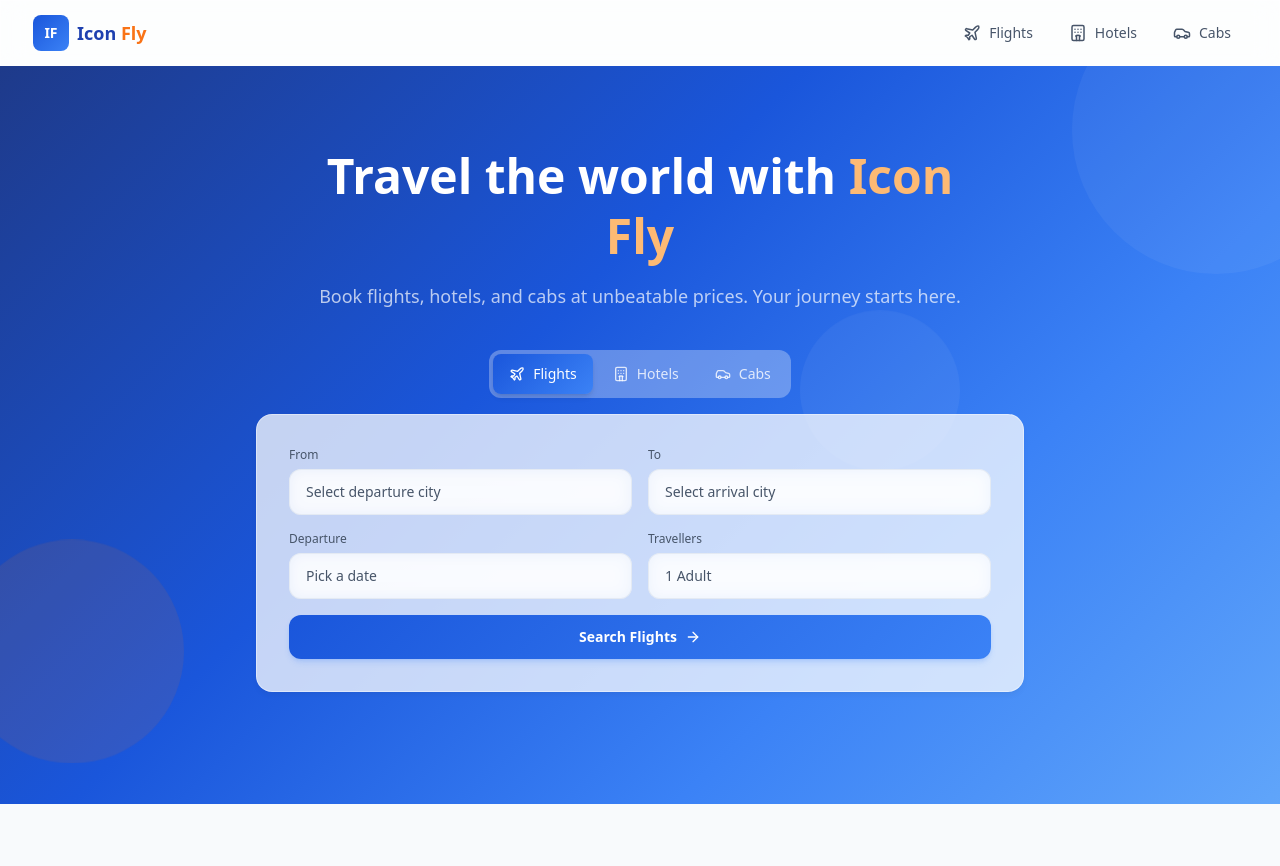
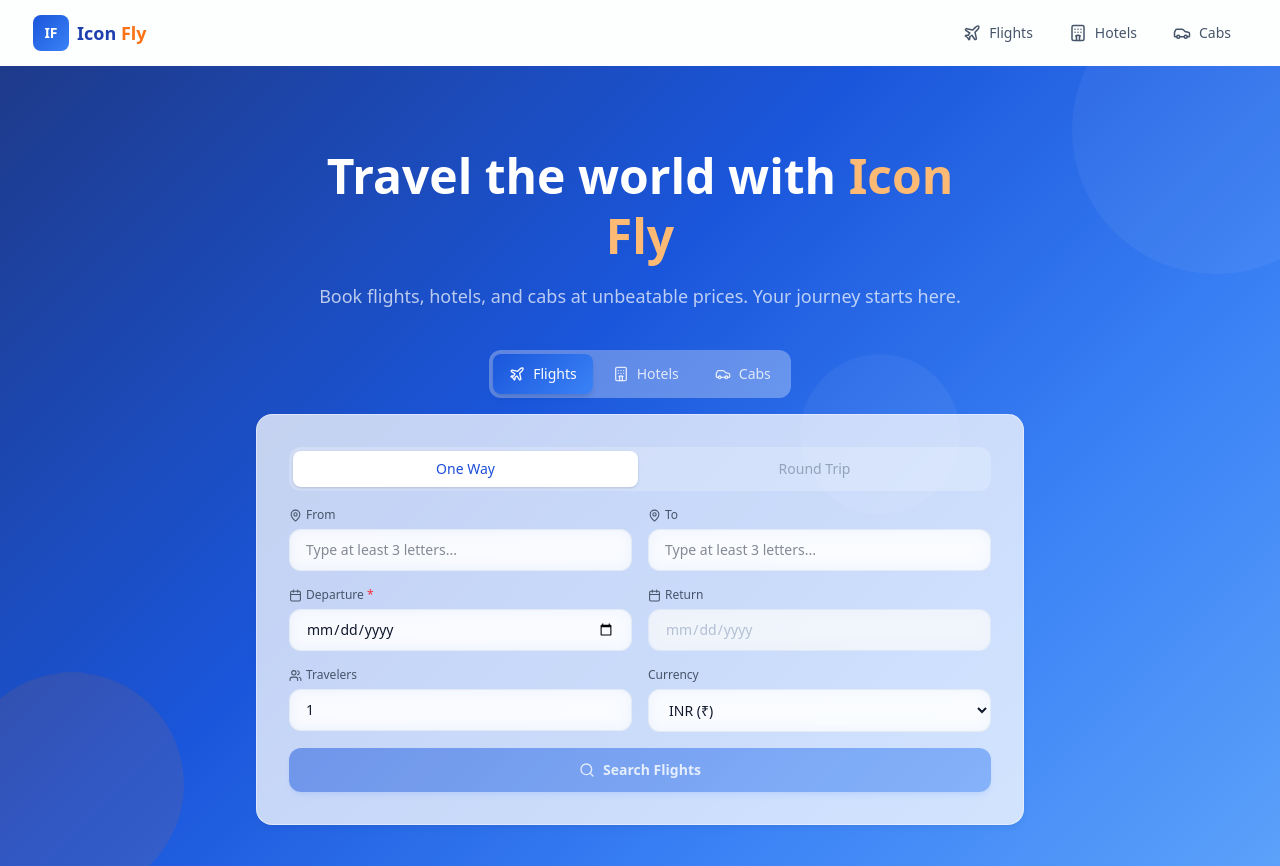
Before and after one commit to hemant0510/icon-travel-fe, a Next.js app: page / in a window 1280 px wide. Shown: the top 866 px of the page. Built offline with nearby package versions, Linux system fonts and the light colour scheme.

Commit message:
home page working for flights

```diff
--- a/src/app/flights/page.tsx
+++ b/src/app/flights/page.tsx
@@ -1,25 +1,33 @@
 import FlightFilters from "@/components/FlightFilters";
 import FlightSearchForm from "@/components/FlightSearchForm";
 import type { FlightSearchState } from "@/app/actions/flightActions";
-import type { FlightSearchParams } from "@/types/flight";
+import type { FlightSearchParams, TripType } from "@/types/flight";
 import { Plane } from "lucide-react";
 
-const defaultSearchParams = (): FlightSearchParams => {
-  const today = new Date();
-  const departure = new Date(today);
-  departure.setDate(today.getDate() + 7);
-
-  return {
-    origin: "DEL",
-    destination: "BOM",
-    departureDate: departure.toISOString().slice(0, 10),
-    adults: 1,
-    max: 12,
-  };
+type FlightsPageProps = {
+  searchParams: Promise<Record<string, string | string[] | undefined>>;
 };
 
-export default function FlightsPage() {
-  const searchParams = defaultSearchParams();
+export default async function FlightsPage({ searchParams }: FlightsPageProps) {
+  const query = await searchParams;
+
+  const today = new Date();
+  const defaultDeparture = new Date(today);
+  defaultDeparture.setDate(today.getDate() + 7);
+
+  const initialParams: FlightSearchParams = {
+    origin: typeof query.origin === "string" ? query.origin.toUpperCase() : "",
+    destination: typeof query.destination === "string" ? query.destination.toUpperCase() : "",
+    departureDate: typeof query.departureDate === "string" ? query.departureDate : defaultDeparture.toISOString().slice(0, 10),
+    returnDate: typeof query.returnDate === "string" ? query.returnDate : undefined,
+    adults: typeof query.adults === "string" ? Math.max(1, Number(query.adults) || 1) : 1,
+    max: 25,
+    tripType: (query.tripType === "round-trip" ? "round-trip" : "one-way") as TripType,
+    currencyCode: typeof query.currencyCode === "string" ? query.currencyCode : "INR",
+  };
+
+  // Auto-search if origin and destination are provided from home page
+  const hasSearchParams = initialParams.origin.length === 3 && initialParams.destination.length === 3;
   const initialState: FlightSearchState = { status: "idle", flights: [] };
 
   return (
@@ -53,7 +61,8 @@ export default function FlightsPage() {
           </aside>
           <FlightSearchForm
             initialState={initialState}
-            initialParams={searchParams}
+            initialParams={initialParams}
+            autoSearch={hasSearchParams}
           />
         </div>
       </div>
--- a/src/components/FlightSearchForm.tsx
+++ b/src/components/FlightSearchForm.tsx
@@ -11,6 +11,7 @@ import { Search, Calendar, Users, ListOrdered, Coins } from "lucide-react";
 type FlightSearchFormProps = {
   initialState: FlightSearchState;
   initialParams: FlightSearchParams;
+  autoSearch?: boolean;
 };
 
 const CURRENCIES = [
@@ -19,10 +20,11 @@ const CURRENCIES = [
   { code: "GBP", label: "GBP (\u00A3)" },
 ] as const;
 
-export default function FlightSearchForm({ initialState, initialParams }: FlightSearchFormProps) {
+export default function FlightSearchForm({ initialState, initialParams, autoSearch }: FlightSearchFormProps) {
   const [state, formAction, isPending] = useActionState(searchFlightsAction, initialState);
   const { addSearch, setFilters } = useFlightStore();
   const formRef = useRef<HTMLFormElement | null>(null);
+  const autoSearchedRef = useRef(false);
   const [origin, setOrigin] = useState(initialParams.origin);
   const [destination, setDestination] = useState(initialParams.destination);
   const [tripType, setTripType] = useState<TripType>(initialParams.tripType ?? "one-way");
@@ -31,6 +33,14 @@ export default function FlightSearchForm({ initialState, initialParams }: Flight
   const canSubmit = useMemo(() => {
     return origin.trim().length === 3 && destination.trim().length === 3 && origin !== destination;
   }, [origin, destination]);
+
+  // Auto-submit when navigated from home page with search params
+  useEffect(() => {
+    if (autoSearch && !autoSearchedRef.current && formRef.current && canSubmit) {
+      autoSearchedRef.current = true;
+      formRef.current.requestSubmit();
+    }
+  }, [autoSearch, canSubmit]);
 
   useEffect(() => {
     if (state.status === "success") {
--- a/src/components/home/SearchTabs.tsx
+++ b/src/components/home/SearchTabs.tsx
@@ -1,16 +1,24 @@
 "use client";
 
-import { useState } from "react";
+import { useMemo, useState } from "react";
 import { useRouter } from "next/navigation";
-import { Plane, Hotel, Car, ArrowRight } from "lucide-react";
+import { Plane, Hotel, Car, ArrowRight, Calendar, Users, Search } from "lucide-react";
 import TabSwitcher from "@/components/ui/TabSwitcher";
 import GradientButton from "@/components/ui/GradientButton";
+import AirportInput from "@/components/AirportInput";
+import type { TripType } from "@/types/flight";
 
 const tabs = [
   { key: "flights", label: "Flights", icon: <Plane size={16} /> },
   { key: "hotels", label: "Hotels", icon: <Hotel size={16} /> },
   { key: "cabs", label: "Cabs", icon: <Car size={16} /> },
 ];
+
+const CURRENCIES = [
+  { code: "INR", label: "INR (\u20B9)" },
+  { code: "EUR", label: "EUR (\u20AC)" },
+  { code: "GBP", label: "GBP (\u00A3)" },
+] as const;
 
 export default function SearchTabs() {
   const [activeTab, setActiveTab] = useState("flights");
@@ -29,7 +37,7 @@ export default function SearchTabs() {
 
       {/* Search card */}
       <div className="glass-card p-6 sm:p-8">
-        {activeTab === "flights" && <FlightQuickSearch onSearch={handleSearch} />}
+        {activeTab === "flights" && <FlightQuickSearch />}
         {activeTab === "hotels" && <HotelQuickSearch onSearch={handleSearch} />}
         {activeTab === "cabs" && <CabQuickSearch onSearch={handleSearch} />}
       </div>
@@ -37,40 +45,153 @@ export default function SearchTabs() {
   );
 }
 
-function FlightQuickSearch({ onSearch }: { onSearch: () => void }) {
+function FlightQuickSearch() {
+  const router = useRouter();
+  const [origin, setOrigin] = useState("");
+  const [destination, setDestination] = useState("");
+  const [tripType, setTripType] = useState<TripType>("one-way");
+  const [departureDate, setDepartureDate] = useState("");
+  const [returnDate, setReturnDate] = useState("");
+  const [adults, setAdults] = useState(1);
+  const [currencyCode, setCurrencyCode] = useState("INR");
+
+  const canSubmit = useMemo(() => {
+    if (origin.length !== 3 || destination.length !== 3 || origin === destination) return false;
+    if (!departureDate) return false;
+    if (tripType === "round-trip" && !returnDate) return false;
+    return true;
+  }, [origin, destination, departureDate, returnDate, tripType]);
+
+  const handleSearch = () => {
+    if (!canSubmit) return;
+    const params = new URLSearchParams({
+      origin,
+      destination,
+      departureDate,
+      adults: String(adults),
+      tripType,
+      currencyCode,
+    });
+    if (tripType === "round-trip" && returnDate) {
+      params.set("returnDate", returnDate);
+    }
+    router.push(`/flights?${params.toString()}`);
+  };
+
   return (
     <div className="flex flex-col gap-4">
+      {/* Trip Type Toggle */}
+      <div className="flex items-center gap-1 rounded-xl bg-white/20 p-1">
+        <button
+          type="button"
+          onClick={() => setTripType("one-way")}
+          className={`flex-1 rounded-lg px-4 py-2 text-sm font-medium transition-all ${
+            tripType === "one-way"
+              ? "bg-white text-primary-700 shadow-sm"
+              : "text-text-muted hover:text-text-secondary"
+          }`}
+        >
+          One Way
+        </button>
+        <button
+          type="button"
+          onClick={() => setTripType("round-trip")}
+          className={`flex-1 rounded-lg px-4 py-2 text-sm font-medium transition-all ${
+            tripType === "round-trip"
+              ? "bg-white text-primary-700 shadow-sm"
+              : "text-text-muted hover:text-text-secondary"
+          }`}
+        >
+          Round Trip
+        </button>
+      </div>
+
+      {/* Origin / Destination */}
       <div className="grid gap-4 sm:grid-cols-2">
-        <div>
-          <label className="mb-1.5 block text-xs font-medium text-text-secondary">From</label>
-          <div className="glass-input px-4 py-3 text-sm text-text-secondary">
-            Select departure city
-          </div>
+        <AirportInput label="From" name="home-origin" value={origin} onChange={setOrigin} />
+        <AirportInput label="To" name="home-destination" value={destination} onChange={setDestination} />
+      </div>
+
+      {/* Dates */}
+      <div className="grid gap-4 sm:grid-cols-2">
+        <div className="flex flex-col gap-1.5">
+          <label className="text-xs font-medium text-text-secondary" htmlFor="home-departureDate">
+            <Calendar size={13} className="mr-1 inline-block" />
+            Departure <span className="text-red-500">*</span>
+          </label>
+          <input
+            id="home-departureDate"
+            type="date"
+            className="glass-input px-4 py-2.5 text-sm text-text-primary focus:glass-input-focus"
+            value={departureDate}
+            onChange={(e) => setDepartureDate(e.target.value)}
+            required
+          />
         </div>
-        <div>
-          <label className="mb-1.5 block text-xs font-medium text-text-secondary">To</label>
-          <div className="glass-input px-4 py-3 text-sm text-text-secondary">
-            Select arrival city
-          </div>
+        <div className="flex flex-col gap-1.5">
+          <label className="text-xs font-medium text-text-secondary" htmlFor="home-returnDate">
+            <Calendar size={13} className="mr-1 inline-block" />
+            Return {tripType === "round-trip" && <span className="text-red-500">*</span>}
+          </label>
+          <input
+            id="home-returnDate"
+            type="date"
+            className={`glass-input px-4 py-2.5 text-sm focus:glass-input-focus ${
+              tripType === "one-way"
+                ? "cursor-not-allowed bg-zinc-50 text-text-muted opacity-60"
+                : "text-text-primary"
+            }`}
+            value={returnDate}
+            onChange={(e) => setReturnDate(e.target.value)}
+            disabled={tripType === "one-way"}
+            required={tripType === "round-trip"}
+          />
         </div>
       </div>
+
+      {/* Travelers + Currency */}
       <div className="grid gap-4 sm:grid-cols-2">
-        <div>
-          <label className="mb-1.5 block text-xs font-medium text-text-secondary">Departure</label>
-          <div className="glass-input px-4 py-3 text-sm text-text-secondary">
-            Pick a date
-          </div>
+        <div className="flex flex-col gap-1.5">
+          <label className="text-xs font-medium text-text-secondary" htmlFor="home-adults">
+            <Users size={13} className="mr-1 inline-block" />
+            Travelers
+          </label>
+          <input
+            id="home-adults"
+            type="number"
+            min={1}
+            max={9}
+            className="glass-input px-4 py-2.5 text-sm text-text-primary focus:glass-input-focus"
+            value={adults}
+            onChange={(e) => setAdults(Number(e.target.value) || 1)}
+          />
         </div>
-        <div>
-          <label className="mb-1.5 block text-xs font-medium text-text-secondary">Travellers</label>
-          <div className="glass-input px-4 py-3 text-sm text-text-secondary">
-            1 Adult
-          </div>
+        <div className="flex flex-col gap-1.5">
+          <label className="text-xs font-medium text-text-secondary" htmlFor="home-currency">
+            Currency
+          </label>
+          <select
+            id="home-currency"
+            className="glass-input px-4 py-2.5 text-sm text-text-primary focus:glass-input-focus"
+            value={currencyCode}
+            onChange={(e) => setCurrencyCode(e.target.value)}
+          >
+            {CURRENCIES.map((c) => (
+              <option key={c.code} value={c.code}>{c.label}</option>
+            ))}
+          </select>
         </div>
       </div>
-      <GradientButton onClick={onSearch} fullWidth>
-        Search Flights <ArrowRight size={16} />
-      </GradientButton>
+
+      <button
+        type="button"
+        disabled={!canSubmit}
+        onClick={handleSearch}
+        className="gradient-primary flex w-full cursor-pointer items-center justify-center gap-2 rounded-xl px-5 py-3 text-sm font-semibold text-white shadow-md shadow-primary-500/20 transition-all hover:shadow-lg hover:brightness-110 active:scale-[0.98] disabled:cursor-not-allowed disabled:opacity-50"
+      >
+        <Search size={16} />
+        Search Flights
+      </button>
     </div>
   );
 }
```
